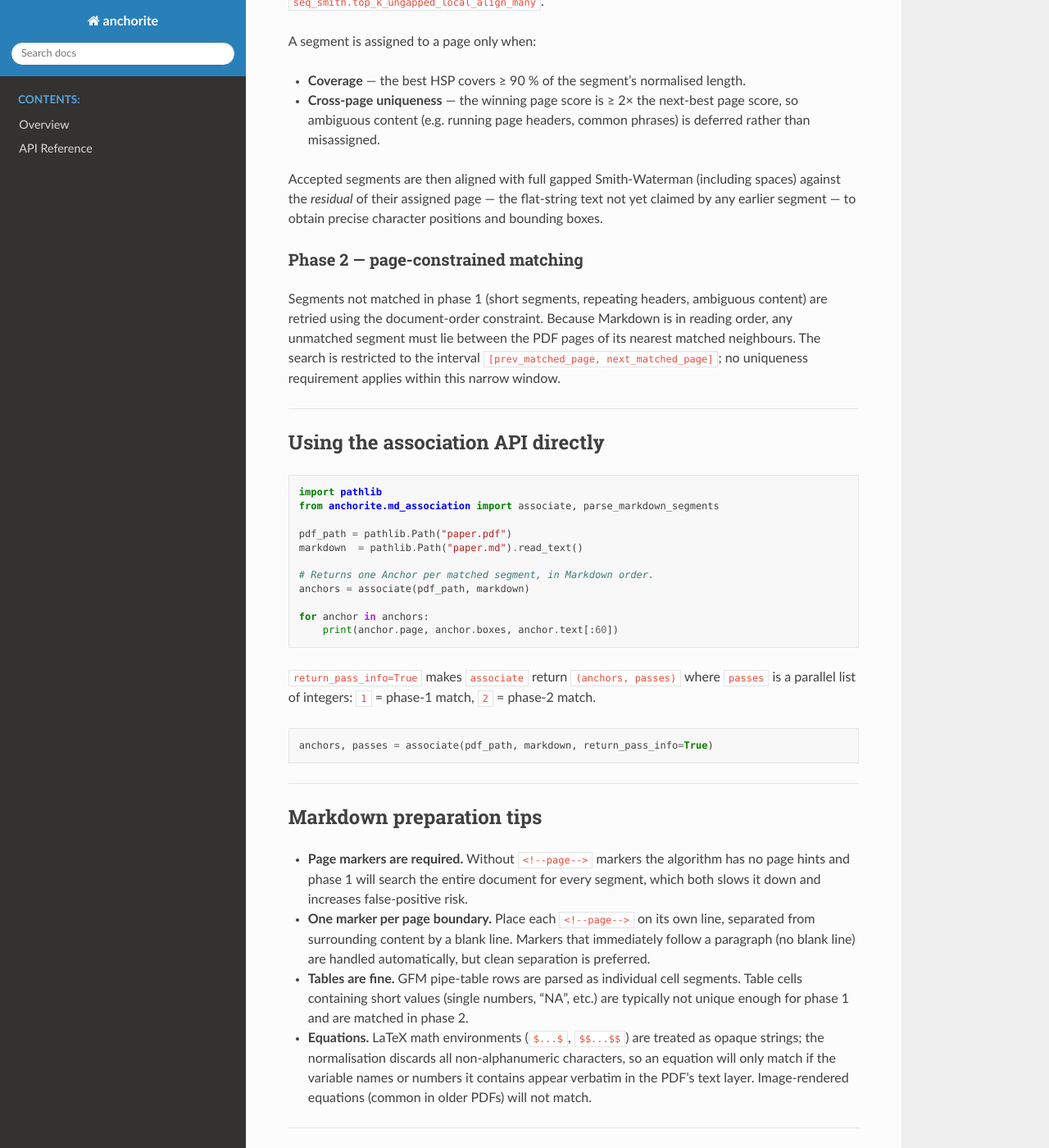
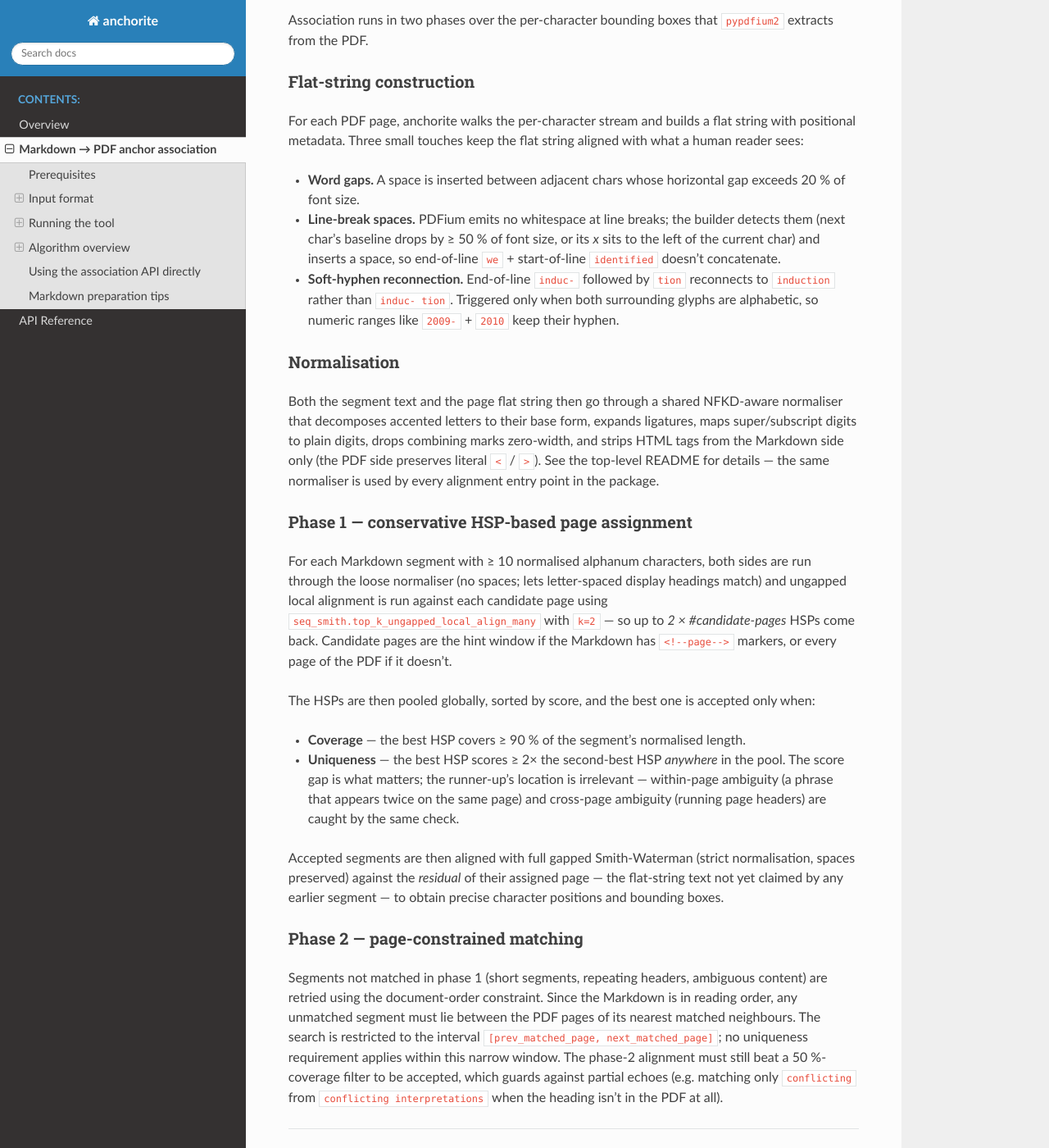
Before and after one commit to populationgenomics/anchorite, a Sphinx documentation site: the page built from docs/source/md_association.md, in a window 1280 px wide and 1400 px high, scrolled down 2415 px. Shown: the whole window at 82% size. Built offline with Sphinx 7.4.7 and the Read the Docs theme 3.1.0, drawn with Linux system fonts in a browser that asks for light colours; some of the changed text lies outside the part shown.

Commit message:
docs: refresh README + md_association for the new normaliser & APIs
Capture the recent changes that the docs hadn't caught up with:

- ``SpanAnchor`` and the ``resolve_quote`` / ``quote_locates`` APIs are
  documented as the natural counterparts to ``resolve`` for callers that
  store Markdown and bbox records separately rather than as inline
  ``<span data-bbox=…>`` tags.
- ``md_association.associate`` is surfaced as a top-level workflow (PDF
  + Markdown → Anchors), distinct from the OCR-anchors-to-Markdown
  ``align`` workflow.
- The Algorithm > Normalisation section now describes the shared
  pipeline used by every entry point: NFKD decomposition, ASCII filter,
  combining-mark guard, strict-vs-loose alphabet, opt-in HTML stripping
  on the Markdown side only.  PDF-side preprocessing (line-break space
  insertion, soft-hyphen reconnection) is documented alongside.
- ``md_association.md`` no longer claims page markers are required, and
  Phase 1's uniqueness check is described as global-top-2-pooled (the
  algorithm now in the code) rather than the older best-per-page
  comparison.
- ``md_association.md`` is added to the Sphinx toctree so it's reachable
  from the rendered docs, and ``anchorite.md_association`` is autodoc'd
  in the API reference (replacing a stale reference to the non-existent
  ``anchorite.types`` module).

``sphinx-build -W`` is clean after these changes.

````diff
--- a/docs/source/api.rst
+++ b/docs/source/api.rst
@@ -21,12 +21,12 @@
    :undoc-members:
    :show-inheritance:
 
-.. automodule:: anchorite.types
+.. automodule:: anchorite.bbox_alignment
    :members:
    :undoc-members:
    :show-inheritance:
 
-.. automodule:: anchorite.bbox_alignment
+.. automodule:: anchorite.md_association
    :members:
    :undoc-members:
    :show-inheritance:
--- a/docs/source/index.rst
+++ b/docs/source/index.rst
@@ -13,4 +13,5 @@
    :caption: Contents:
 
    readme
+   md_association
    api
--- a/docs/source/md_association.md
+++ b/docs/source/md_association.md
@@ -1,14 +1,21 @@
 # Markdown → PDF anchor association
 
-`prototype_md.py` is a command-line tool that takes a PDF and a cleaned
-Markdown file (with `<!--page-->` page-break markers) and produces one
-bounding-box anchor per Markdown segment — heading, sentence, list item, table
-cell, etc.  It is the *reverse* of the main `anchorite` workflow: instead of
-aligning OCR word boxes to generated Markdown, it aligns generated Markdown
-segments back to the raw PDF character layer.
+`md_association.associate` aligns generated Markdown back to the raw PDF
+character layer.  It is the *reverse* of the main `align` workflow: instead
+of mapping OCR word boxes onto generated Markdown, it pulls per-character
+bounding boxes from the PDF directly via `pypdfium2` and finds the region
+that each Markdown segment — heading, sentence, list item, table cell —
+covers on the page.
 
-The result is written as one annotated PNG per page showing which region of
-the PDF each segment was matched to.
+This is the right entry point when the Markdown is independently
+authoritative: JATS XML rendered to Markdown, hand-curated content, an LLM
+rewrite that you trust.  When you have OCR word boxes from a separate engine
+and want to align *those* to your Markdown, use `align` instead — see the
+top-level README.
+
+`prototype_md.py` is a command-line wrapper around `associate` that writes
+one annotated PNG per page showing which region of the PDF each segment was
+matched to.
 
 ---
 
@@ -33,9 +40,12 @@
 
 ### Markdown
 
-The Markdown must contain `<!--page-->` HTML comments as page-break markers,
-one per page boundary in the source PDF.  The *n*-th `<!--page-->` marker
-(counting from 0) corresponds to the start of PDF page *n*.
+`<!--page-->` HTML comments are used as a search-window hint when the
+Markdown carries them.  The *n*-th `<!--page-->` marker (counting from 0)
+corresponds to the start of PDF page *n*; phase 1 then searches a ±10-page
+window around the hint rather than the full document.  The markers do not
+need to be perfectly aligned with page boundaries — moderate inaccuracies
+are tolerated.
 
 Example structure:
 
@@ -53,10 +63,12 @@
 <!--page-->
 ```
 
-The markers do not need to be perfectly aligned with page boundaries — the
-association algorithm uses a ±10-page search window in its first pass and
-then refines using document-order constraints, so moderate inaccuracies are
-tolerated.
+Markers are *optional*.  Markdown produced from sources with no notion of
+pagination — JATS XML, MarkItDown, hand-typed content — won't have them.
+In that case every segment is treated as having an unknown source page and
+phase 1 searches every page of the PDF.  The (unchanged) cross-page
+uniqueness check still rejects ambiguous matches, so coverage stays sound;
+only the cost goes up.
 
 ---
 
@@ -105,37 +117,73 @@
 
 ## Algorithm overview
 
-Association runs in two phases.
+Association runs in two phases over the per-character bounding boxes that
+`pypdfium2` extracts from the PDF.
+
+### Flat-string construction
+
+For each PDF page, anchorite walks the per-character stream and builds a
+flat string with positional metadata.  Three small touches keep the flat
+string aligned with what a human reader sees:
+
+- **Word gaps.** A space is inserted between adjacent chars whose horizontal
+  gap exceeds 20 % of font size.
+- **Line-break spaces.** PDFium emits no whitespace at line breaks; the
+  builder detects them (next char's baseline drops by ≥ 50 % of font size,
+  or its *x* sits to the left of the current char) and inserts a space, so
+  end-of-line `we` + start-of-line `identified` doesn't concatenate.
+- **Soft-hyphen reconnection.** End-of-line `induc-` followed by `tion`
+  reconnects to `induction` rather than `induc- tion`.  Triggered only
+  when both surrounding glyphs are alphabetic, so numeric ranges like
+  `2009-` + `2010` keep their hyphen.
+
+### Normalisation
+
+Both the segment text and the page flat string then go through a shared
+NFKD-aware normaliser that decomposes accented letters to their base form,
+expands ligatures, maps super/subscript digits to plain digits, drops
+combining marks zero-width, and strips HTML tags from the Markdown side
+only (the PDF side preserves literal `<` / `>`).  See the top-level README
+for details — the same normaliser is used by every alignment entry point in
+the package.
 
 ### Phase 1 — conservative HSP-based page assignment
 
-For each Markdown segment (≥ 10 alphanumeric characters), both the segment
-text and the candidate page texts are reduced to their alphanumeric characters
-only (no spaces).  The segment is then aligned against each page in a ±10-page
-window around its `<!--page-->` marker using ungapped local alignment (HSPs),
-retrieving the top-2 scores per page via
-`seq_smith.top_k_ungapped_local_align_many`.
+For each Markdown segment with ≥ 10 normalised alphanum characters, both
+sides are run through the loose normaliser (no spaces; lets letter-spaced
+display headings match) and ungapped local alignment is run against each
+candidate page using `seq_smith.top_k_ungapped_local_align_many` with `k=2`
+— so up to *2 × #candidate-pages* HSPs come back.  Candidate pages are the
+hint window if the Markdown has `<!--page-->` markers, or every page of the
+PDF if it doesn't.
 
-A segment is assigned to a page only when:
+The HSPs are then pooled globally, sorted by score, and the best one is
+accepted only when:
 
-- **Coverage** — the best HSP covers ≥ 90 % of the segment's normalised length.
-- **Cross-page uniqueness** — the winning page score is ≥ 2× the next-best
-  page score, so ambiguous content (e.g. running page headers, common phrases)
-  is deferred rather than misassigned.
+- **Coverage** — the best HSP covers ≥ 90 % of the segment's normalised
+  length.
+- **Uniqueness** — the best HSP scores ≥ 2× the second-best HSP *anywhere*
+  in the pool.  The score gap is what matters; the runner-up's location is
+  irrelevant — within-page ambiguity (a phrase that appears twice on the
+  same page) and cross-page ambiguity (running page headers) are caught by
+  the same check.
 
-Accepted segments are then aligned with full gapped Smith-Waterman (including
-spaces) against the *residual* of their assigned page — the flat-string text
-not yet claimed by any earlier segment — to obtain precise character positions
-and bounding boxes.
+Accepted segments are then aligned with full gapped Smith-Waterman (strict
+normalisation, spaces preserved) against the *residual* of their assigned
+page — the flat-string text not yet claimed by any earlier segment — to
+obtain precise character positions and bounding boxes.
 
 ### Phase 2 — page-constrained matching
 
-Segments not matched in phase 1 (short segments, repeating headers, ambiguous
-content) are retried using the document-order constraint.  Because Markdown is
-in reading order, any unmatched segment must lie between the PDF pages of its
-nearest matched neighbours.  The search is restricted to the interval
-`[prev_matched_page, next_matched_page]`; no uniqueness requirement applies
-within this narrow window.
+Segments not matched in phase 1 (short segments, repeating headers,
+ambiguous content) are retried using the document-order constraint.  Since
+the Markdown is in reading order, any unmatched segment must lie between
+the PDF pages of its nearest matched neighbours.  The search is restricted
+to the interval `[prev_matched_page, next_matched_page]`; no uniqueness
+requirement applies within this narrow window.  The phase-2 alignment
+must still beat a 50 %-coverage filter to be accepted, which guards
+against partial echoes (e.g. matching only `conflicting` from
+`conflicting interpretations` when the heading isn't in the PDF at all).
 
 ---
 
@@ -167,18 +215,32 @@
 
 ## Markdown preparation tips
 
-- **Page markers are required.**  Without `<!--page-->` markers the algorithm
-  has no page hints and phase 1 will search the entire document for every
-  segment, which both slows it down and increases false-positive risk.
-- **One marker per page boundary.**  Place each `<!--page-->` on its own line,
-  separated from surrounding content by a blank line.  Markers that immediately
-  follow a paragraph (no blank line) are handled automatically, but clean
-  separation is preferred.
-- **Tables are fine.**  GFM pipe-table rows are parsed as individual cell
-  segments.  Table cells containing short values (single numbers, "NA", etc.)
-  are typically not unique enough for phase 1 and are matched in phase 2.
-- **Equations.**  LaTeX math environments (`$...$`, `$$...$$`) are treated as
-  opaque strings; the normalisation discards all non-alphanumeric characters,
-  so an equation will only match if the variable names or numbers it contains
-  appear verbatim in the PDF's text layer.  Image-rendered equations (common in
-  older PDFs) will not match.
+- **Page markers are optional but recommended.**  When the Markdown has
+  `<!--page-->` markers, phase 1 only searches a ±10-page window around
+  each segment's hint, which keeps the cost down on long documents.
+  Without markers, phase 1 falls back to searching every page; the
+  uniqueness check still rejects ambiguous matches, so coverage stays
+  sound — only the throughput drops.
+- **One marker per page boundary.**  Place each `<!--page-->` on its own
+  line, separated from surrounding content by a blank line.  Markers that
+  immediately follow a paragraph (no blank line) are handled automatically,
+  but clean separation is preferred.
+- **HTML in segments.**  The Markdown side of the alignment treats HTML
+  tags (`<sup>1</sup>`, `<a id="…">`) as zero-width, so segments emitted
+  from JATS-style sources align correctly against PDF text that lacks the
+  markup.  The PDF side keeps literal `<` / `>` characters intact —
+  `p < 0.05` aligns as `p 0.05` (the operator collapses to space) rather
+  than disappearing.
+- **Tables.**  GFM pipe-table rows are parsed as individual cell segments.
+  Cells containing short values (single numbers, "NA", etc.) typically
+  aren't unique enough for phase 1 and are matched in phase 2.
+- **Equations.**  LaTeX math environments (`$...$`, `$$...$$`) are treated
+  as opaque strings; the normalisation discards all non-alphanumeric
+  characters, so an equation only matches if the variable names or numbers
+  it contains appear verbatim in the PDF's text layer.  Image-rendered
+  equations (common in older PDFs) will not match.
+- **Accents and ligatures.**  The shared NFKD-aware normaliser
+  decomposes accented letters to their base form (`Töpf` → `topf`) and
+  expands ligatures (`ﬁ` → `fi`) on both sides of the alignment, so
+  publishers that compose differently from the rendered PDF still align
+  cleanly.
````
Also changed, not shown: README.md (+93 -12 lines).
